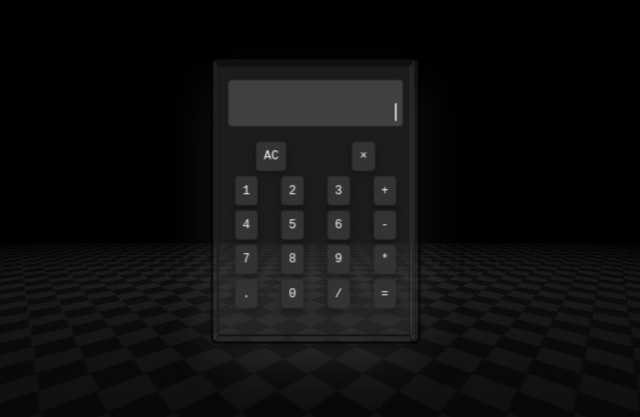
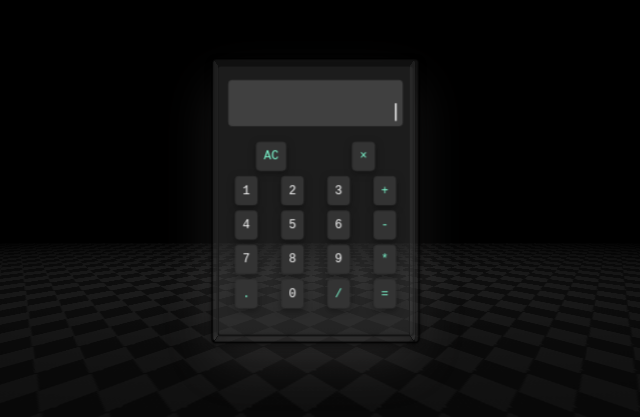
Before and after one commit to sandeeptottadi/calculator, a plain HTML site: page index.html in a window 1280 px wide. Shown: the part 201-618 px from the top of the page, 326-966 px from the left. Drawn offline with Linux system fonts and the light colour scheme.

Commit message:
Update styles.css

```diff
--- a/styles.css
+++ b/styles.css
@@ -138,10 +138,6 @@ body {
     flex-direction: column;
   }
 
-.btn {
-   background-color: #7FFFD4;
-}
-
   .ans-animate::after {
     content: "";
     position: absolute;
@@ -184,6 +180,10 @@ body {
     box-shadow: rgb(0 0 0 / 35%) 0px 5px 15px;
 }
 
+.btn {
+   color: #7FFFD4;
+}
+
   .row {
     margin-top: 10px;
     display: flex;
```
